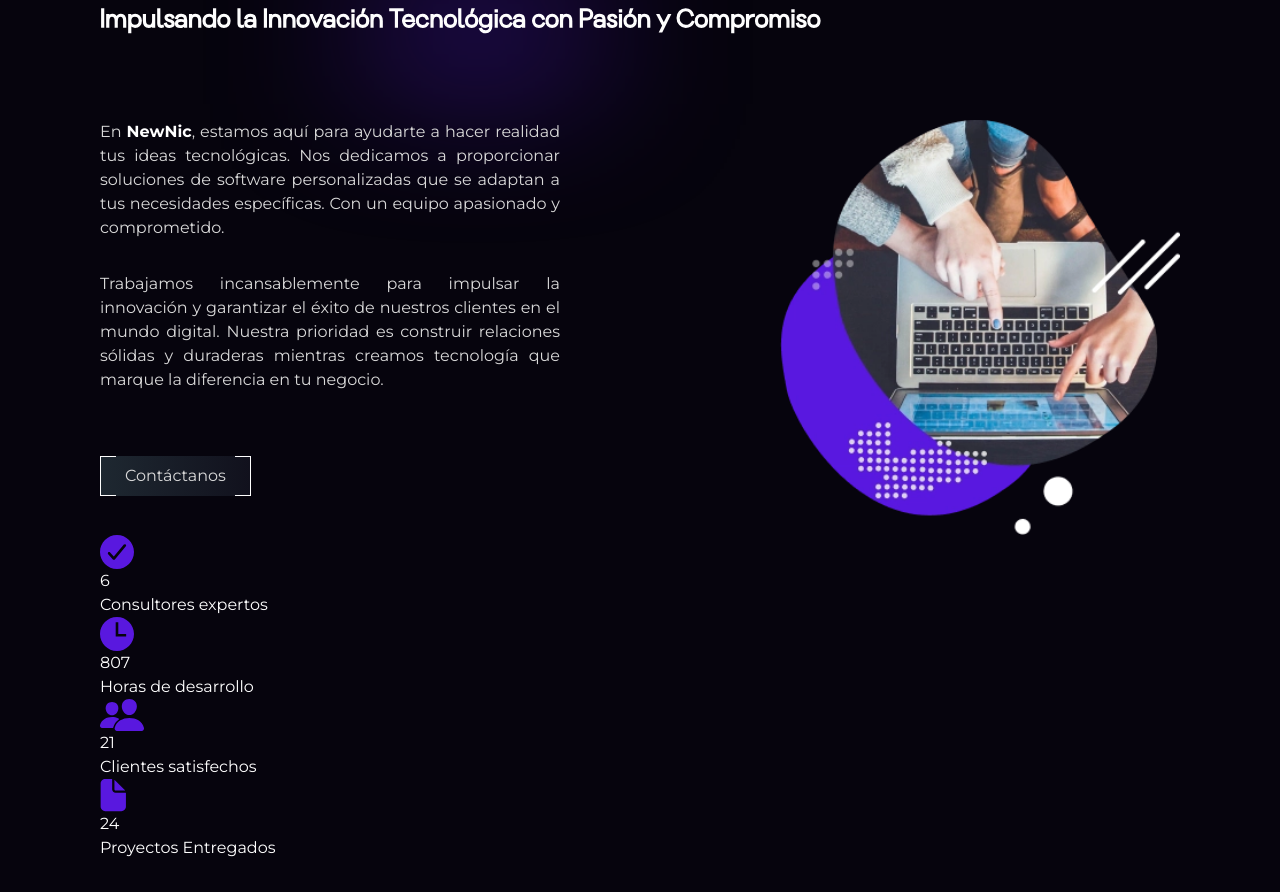
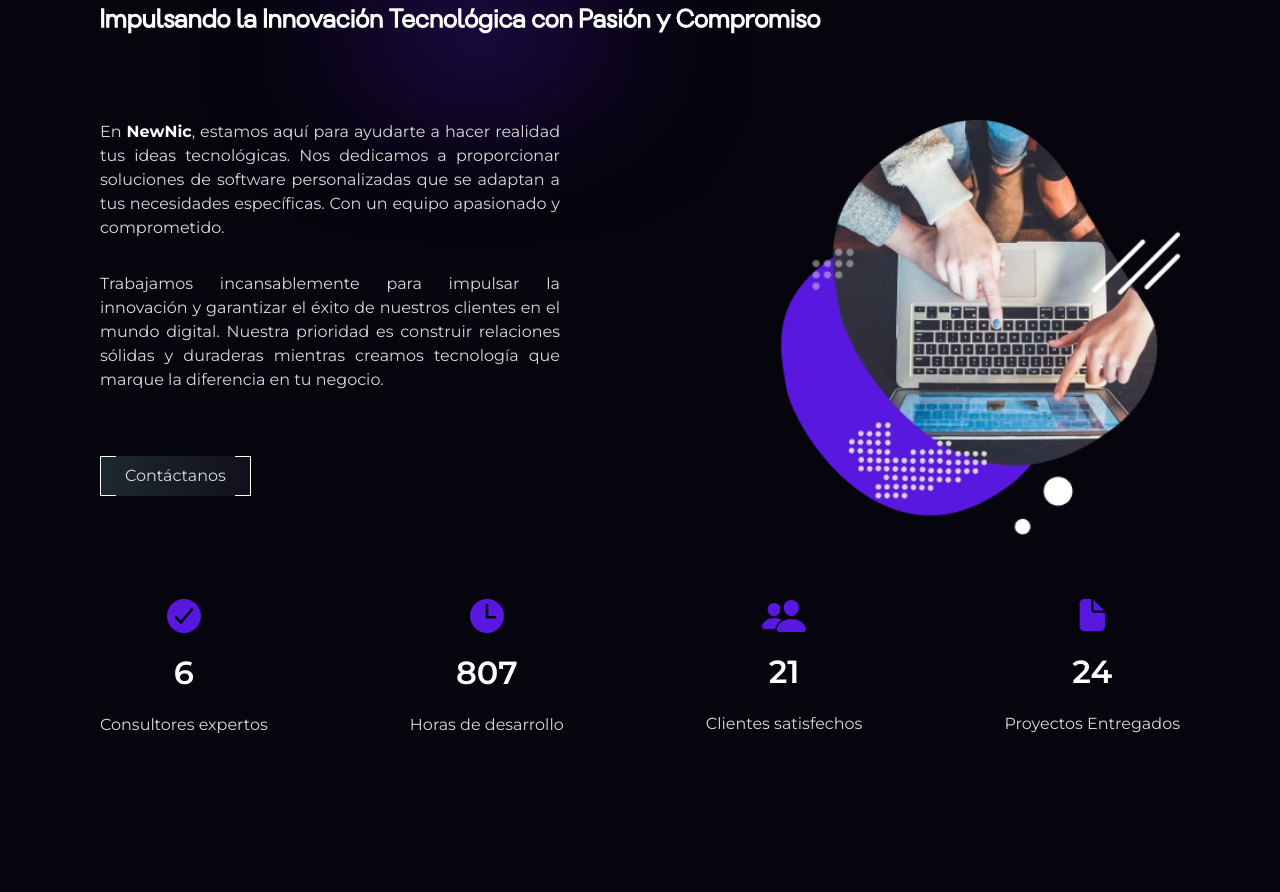
Before and after one commit to francisco-JGC/newnic.tech, a Next.js app: page / in a window 1280 px wide. Shown: the part 2300-3192 px from the top of the page. After the commit the page ends 3069 px from the top, so only its background shows below. Built offline with nearby package versions, Linux system fonts and the light colour scheme.

Commit message:
style: Add gap between icons in Benefits component
The code changes in the Benefits component add a gap between the icons in the IconsInformationBenefits section. This improves the visual spacing and alignment of the icons.

```diff
--- a/src/app/components/Benefits/index.scss
+++ b/src/app/components/Benefits/index.scss
@@ -6,6 +6,7 @@
   margin-top: 4em;
   width: 100%;
   flex-wrap: wrap;
+  gap: 4em;
 
   &__info,
   &__img {
@@ -47,5 +48,29 @@
 
   &__icons {
     width: 100%;
+
+    .icons-info-benefits {
+      display: flex;
+      justify-content: space-between;
+      align-items: center;
+      gap: 2em;
+      width: 100%;
+
+      .icon-item {
+        display: flex;
+        flex-direction: column;
+        gap: 1em;
+        align-items: center;
+
+        h2 {
+          font-size: 2em;
+          font-weight: 600;
+        }
+
+        h4 {
+          color: $text-color;
+        }
+      }
+    }
   }
 }
```
